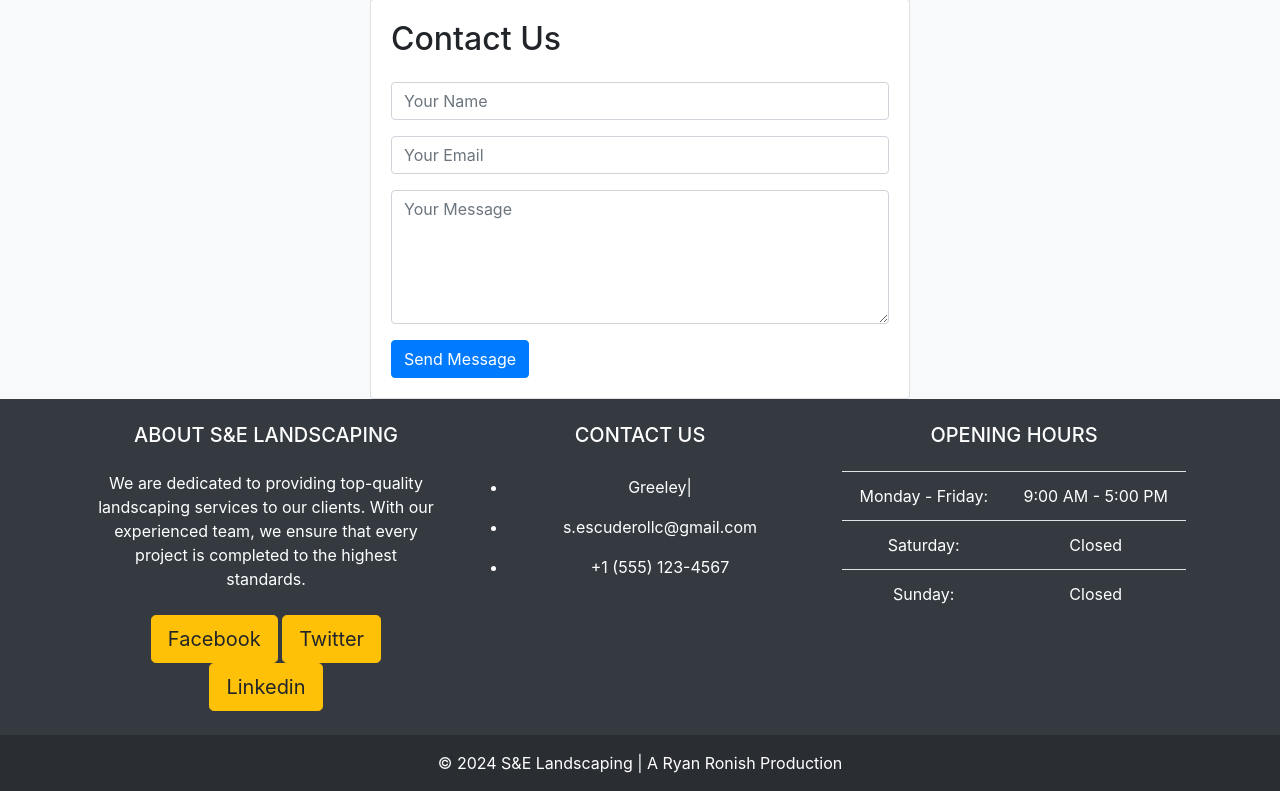
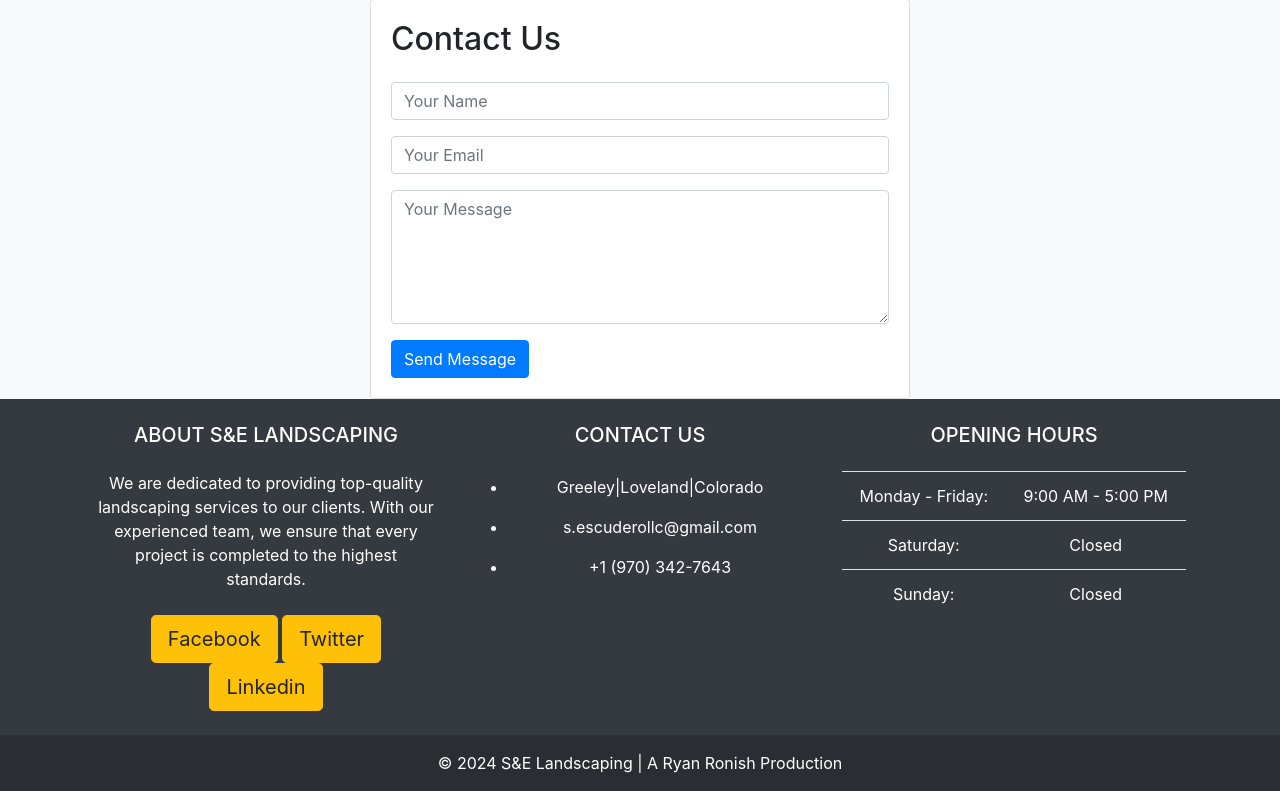
Before and after one commit to RyanRonish/S-E, a Django app: template se/templates/contact.html in a window 1280 px wide. Shown: the part 578-1369 px from the top of the page. Run offline with Django 4.2, Linux system fonts and the light colour scheme; the template is opened without the code that fills it, so the values that code supplies are empty; some libraries are stand-ins or nearby versions.

Commit message:
contact edits footer

```diff
--- a/se/templates/base.html
+++ b/se/templates/base.html
@@ -79,13 +79,13 @@
                     <h5 class="text-uppercase mb-4 pb-1">Contact Us</h5>
                     <ul class="fa-ul" style="margin-left: 0;">
                         <li class="mb-3">
-                            <span class="fa-li"><i class="fas fa-home"></i></span><span class="ms-2">Greeley|</span>
+                            <span class="fa-li"><i class="fas fa-home"></i></span><span class="ms-2">Greeley|Loveland|Colorado</span>
                         </li>
                         <li class="mb-3">
                             <span class="fa-li"><i class="fas fa-envelope"></i></span><span class="ms-2">s.escuderollc@gmail.com</span>
                         </li>
                         <li class="mb-3">
-                            <span class="fa-li"><i class="fas fa-phone"></i></span><span class="ms-2">+1 (555) 123-4567</span>
+                            <span class="fa-li"><i class="fas fa-phone"></i></span><span class="ms-2">+1 (970) 342-7643</span>
                         </li>
                     </ul>
                 </div>
```
